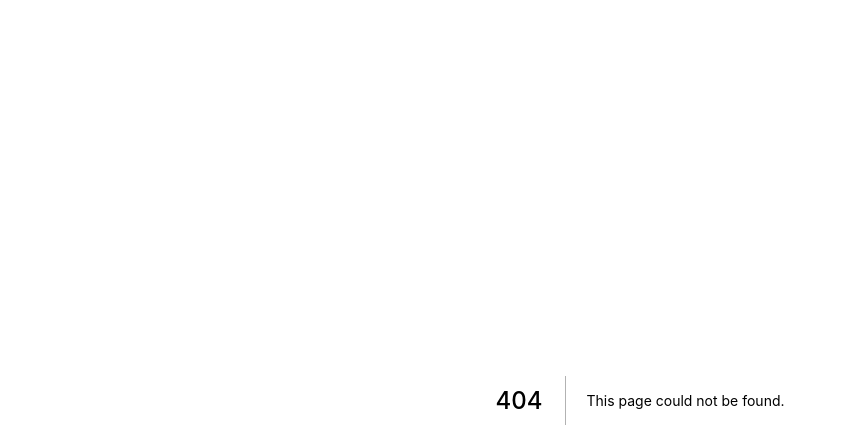
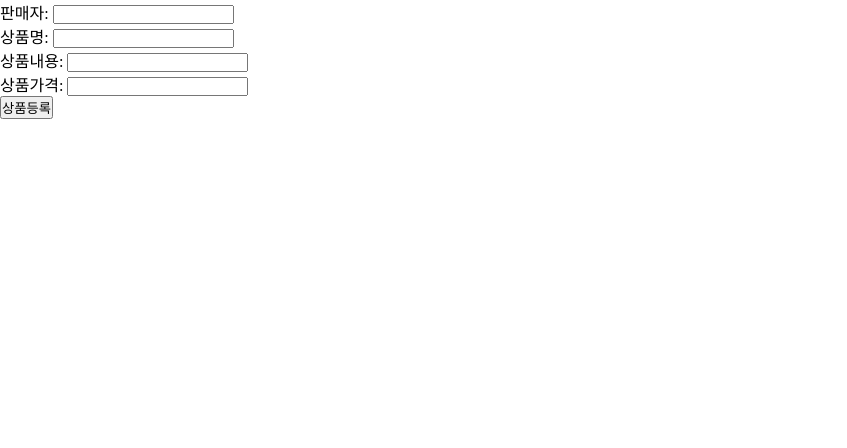
Before and after one commit to ju-ju2/precamp_quiz, a Next.js app: page /06/boards/new in a window 1280 px wide. Before the commit this address had no page. Shown: the top 448 px of the page, without its empty margins (0-847 px from the left). Built offline with nearby package versions, Linux system fonts and the light colour scheme.

Commit message:
BoardWrite 리팩토링 완료

```diff
--- /dev/null
+++ b/pages/06/boards/new/index.js
@@ -0,0 +1,5 @@
+import BoardWrite from "@/src/components/units/boards/write/BoardWrite.container";
+
+export default function ItemUpload() {
+  return <BoardWrite />;
+}
--- /dev/null
+++ b/src/components/units/boards/write/BoardWrite.container.js
@@ -0,0 +1,91 @@
+import { useMutation } from "@apollo/client";
+import { useRouter } from "next/router";
+import { useState } from "react";
+import BoardWriteUI from "./BoardWrite.presenter";
+import { CREATE_PRODUCT } from "./BoardWrite.queries";
+
+export default function BoardWrite() {
+  const [getCreateProduct] = useMutation(CREATE_PRODUCT);
+  const router = useRouter();
+
+  const [seller, setSeller] = useState("");
+  const [title, setTitle] = useState("");
+  const [contents, setContents] = useState("");
+  const [price, setPrice] = useState("");
+
+  const [sellerError, setSellerError] = useState("");
+  const [titleError, setTitleError] = useState("");
+  const [contentsError, setContentsError] = useState("");
+  const [priceError, setPriceError] = useState("");
+
+  const onChangeSeller = (event) => {
+    setSeller(event.target.value);
+    if (event.target.value) {
+      setSellerError("");
+    }
+  };
+  const onChangeTitle = (event) => {
+    setTitle(event.target.value);
+    if (event.target.value) {
+      setTitleError("");
+    }
+  };
+  const onChangeContents = (event) => {
+    setContents(event.target.value);
+    if (event.target.value) {
+      setContentsError("");
+    }
+  };
+  const onChangePrice = (event) => {
+    setPrice(event.target.value);
+    if (event.target.value) {
+      setPriceError("");
+    }
+  };
+
+  const onClickUploadItem = async () => {
+    if (!seller) {
+      setSellerError("판매자를 입력해주세요");
+    }
+    if (!title) {
+      setTitleError("상품명을 입력해주세요");
+    }
+    if (!contents) {
+      setContentsError("상품내용을 입력해주세요");
+    }
+    if (!price) {
+      setPriceError("상품가격을 입력해주세요");
+    }
+    if (seller && title && contents && price) {
+      const result = await getCreateProduct({
+        variables: {
+          seller: seller,
+          createProductInput: {
+            name: title,
+            detail: contents,
+            price: Number(price),
+          },
+        },
+      });
+      console.log(result);
+      console.log(result.data.createProduct._id);
+
+      alert(result.data.createProduct.message);
+      router.push(`/05/boards/${result.data.createProduct._id}`);
+    }
+  };
+
+  return (
+    <BoardWriteUI
+      onChangeSeller={onChangeSeller}
+      onChangeTitle={onChangeTitle}
+      onChangeContents={onChangeContents}
+      onChangePrice={onChangePrice}
+      onClickUploadItem={onClickUploadItem}
+      sellerError={sellerError}
+      titleError={titleError}
+      contentsError={contentsError}
+      priceError={priceError}
+    />
+  );
+}
--- /dev/null
+++ b/src/components/units/boards/write/BoardWrite.presenter.js
@@ -0,0 +1,21 @@
+import { Error } from "./BoardWrite.styles";
+
+export default function BoardWriteUI(props) {
+  return (
+    <>
+      판매자: <input type="text" onChange={props.onChangeSeller}></input>
+      <br />
+      <Error>{props.sellerError}</Error>
+      상품명: <input type="text" onChange={props.onChangeTitle}></input>
+      <br />
+      <Error>{props.titleError}</Error>
+      상품내용: <input type="text" onChange={props.onChangeContents}></input>
+      <br />
+      <Error>{props.contentsError}</Error>
+      상품가격: <input type="text" onChange={props.onChangePrice}></input>
+      <br />
+      <Error>{props.priceError}</Error>
+      <button onClick={props.onClickUploadItem}>상품등록</button>
+    </>
+  );
+}
--- /dev/null
+++ b/src/components/units/boards/write/BoardWrite.queries.js
@@ -0,0 +1,14 @@
+import { gql } from "@apollo/client";
+
+export const CREATE_PRODUCT = gql`
+  mutation typeSetting(
+    $seller: String
+    $createProductInput: CreateProductInput!
+  ) {
+    createProduct(seller: $seller, createProductInput: $createProductInput) {
+      _id
+      number
+      message
+    }
+  }
+`;
--- /dev/null
+++ b/src/components/units/boards/write/BoardWrite.styles.js
@@ -0,0 +1,6 @@
+import styled from "@emotion/styled";
+
+export const Error = styled.div`
+  font-size: 10px;
+  color: blue;
+`;
--- a/styles/emotion.js
+++ b/styles/emotion.js
@@ -132,8 +132,3 @@ export const NaviName = styled.div`
   font-size: 16px;
   color: #adadad;
 `;
-
-export const Error = styled.div`
-  font-size: 10px;
-  color: red;
-`;
```
Also changed, not shown: pages/06/boards/[boardNum]/index.js (added, +36 -0 lines).
